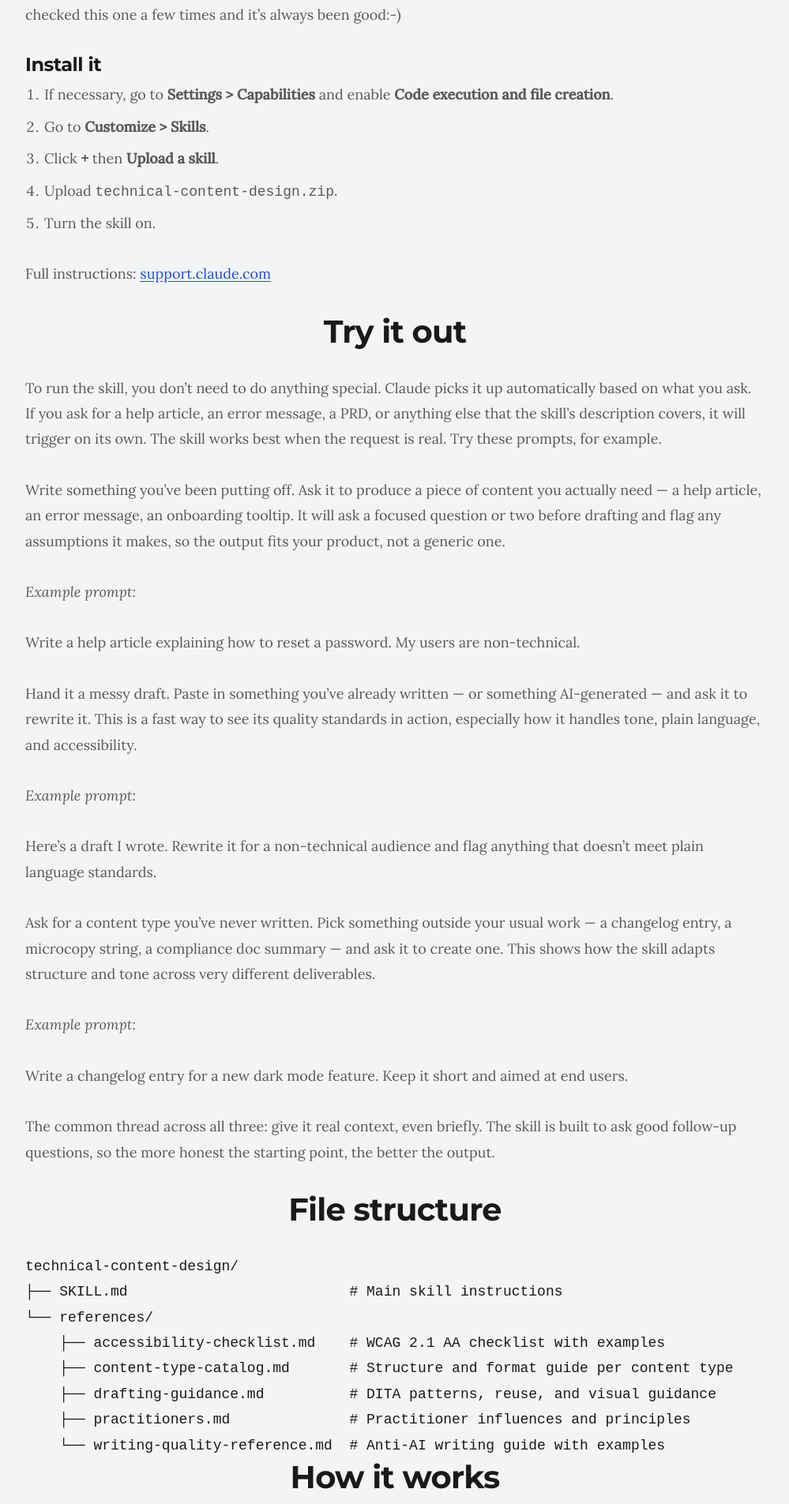
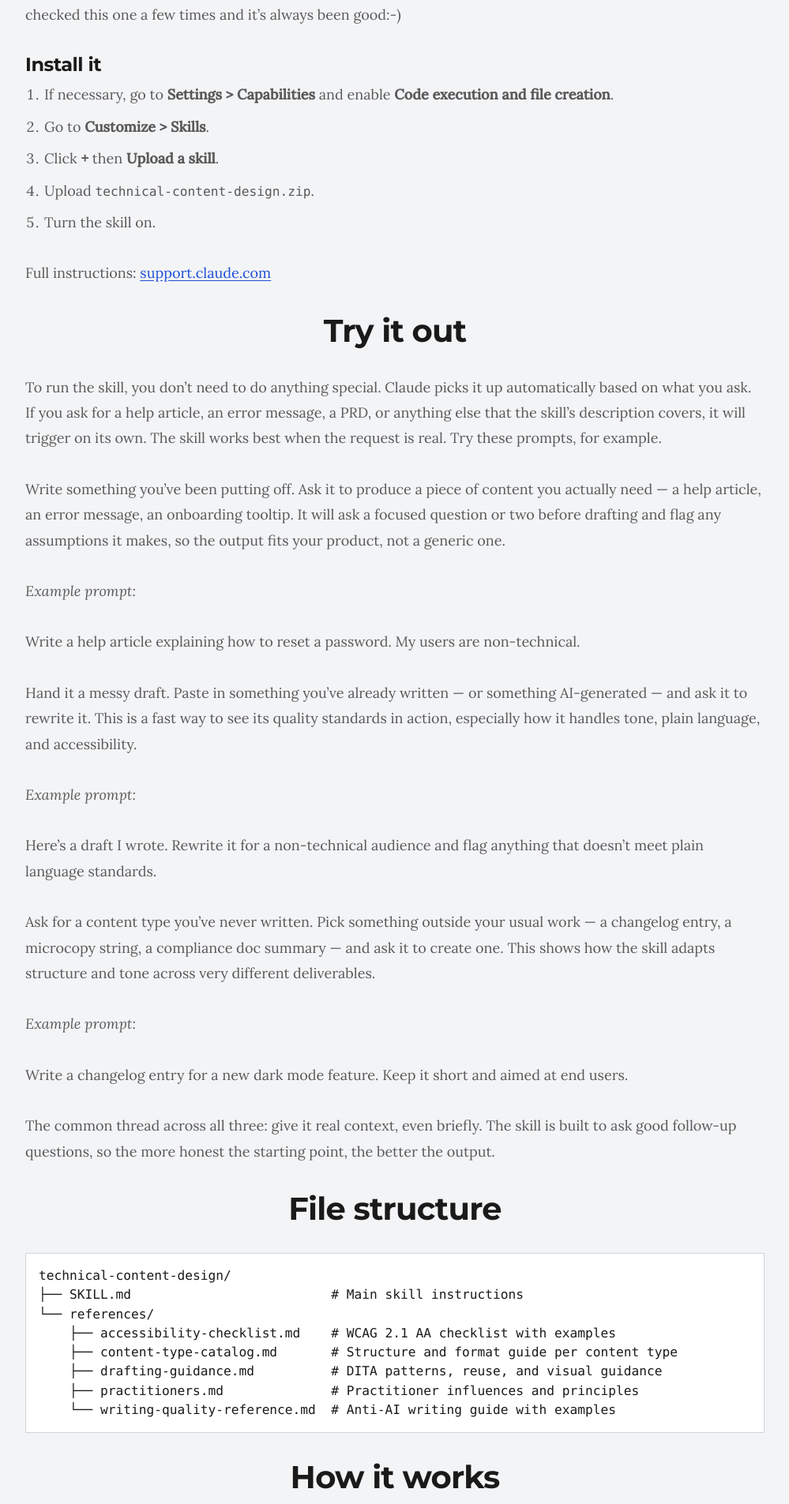
Before and after one commit to cblocher/cblocher.github.io, a Jekyll site: the page built from assets/downloads/README.md, in a window 1280 px wide. Shown: the part 2608-4513 px from the top of the page at 79% size, without its empty margins (140-1139 px from the left). Built offline with Jekyll 4.4.1, drawn with Linux system fonts in a browser that asks for light colours; our own code applies the rules of GitHub Pages for plain Markdown files.

Commit message:
Wrap long lines in code blocks so phones do not scroll sideways
Co-Authored-By: Claude Sonnet 5.5 <noreply@anthropic.com>
Claude-Session: https://claude.ai/code/session_01RniP8BbU5xDmegNyezKNJa

```diff
--- a/_sass/_base.scss
+++ b/_sass/_base.scss
@@ -82,3 +82,26 @@ img {
   max-width: 100%;
   height: auto;
 }
+
+// Code. Long lines wrap instead of scrolling sideways, so a code block never forces
+// the whole page to scroll on a phone and needs no keyboard-focus workaround.
+code,
+pre {
+  font-family: ui-monospace, SFMono-Regular, Menlo, Consolas, monospace;
+  font-size: 0.9em;
+}
+
+pre {
+  white-space: pre-wrap;
+  overflow-wrap: anywhere;
+  line-height: 1.5;
+  padding: var(--space-md);
+  margin-bottom: var(--space-lg);
+  background: var(--bg-secondary);
+  border: 1px solid var(--border);
+  color: var(--text-primary);
+}
+
+pre code {
+  font-size: 1em;
+}
```
